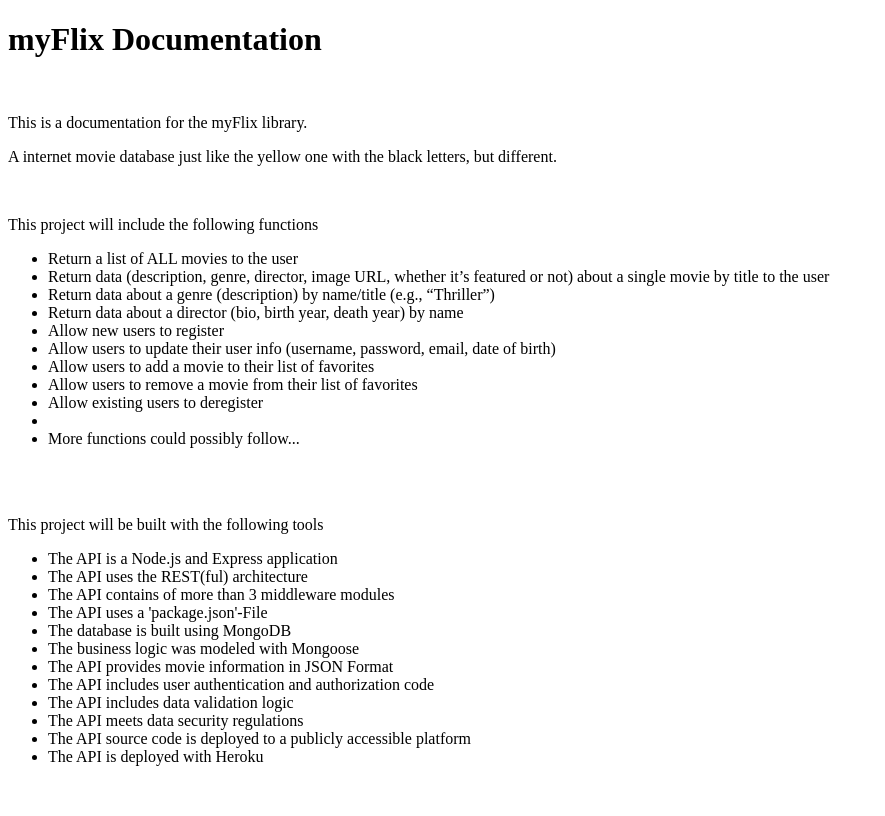
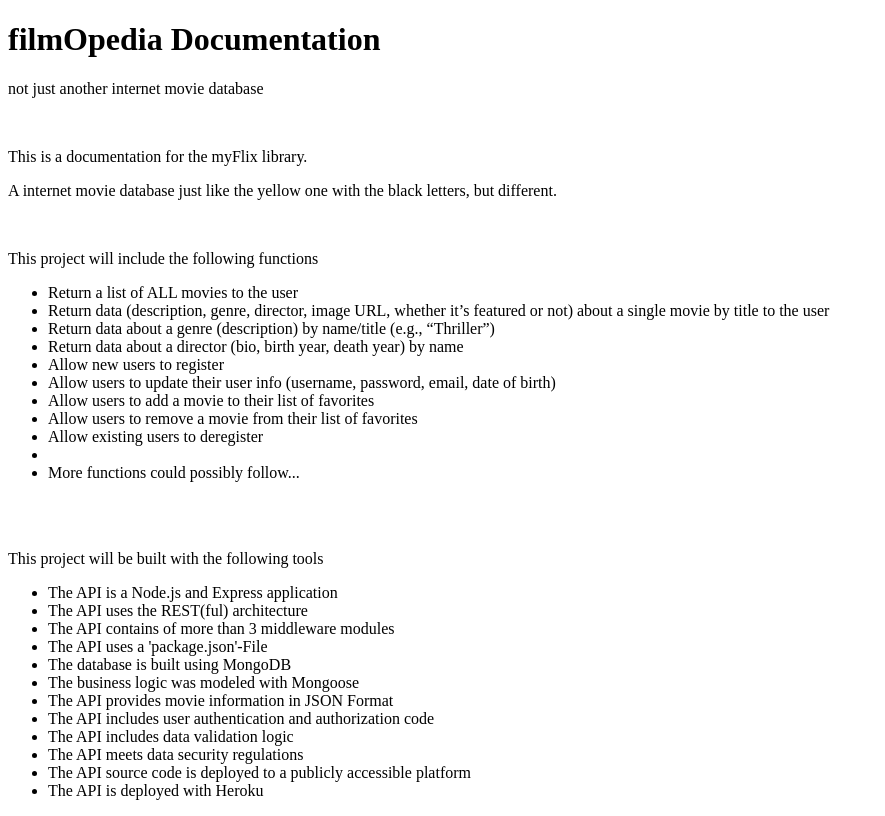
Before and after one commit to danielvonboros/filmOpedia, a plain HTML site: page movie_api/documentation.html in a window 1280 px wide. Shown: the whole page, without its empty margins (0-885 px from the left). Drawn offline with Linux system fonts and the light colour scheme.

Commit message:
change index.html/documentation.html
/index.html
/documentation.html
name updated

```diff
--- a/movie_api/documentation.html
+++ b/movie_api/documentation.html
@@ -2,10 +2,11 @@
 <html lang="en" dir="ltr">
   <head>
     <meta charset="utf-8">
-    <title>myFlix Documentation</title>
+    <title>filmOpedia Documentation</title>
   </head>
   <body>
-    <h1>myFlix Documentation</h1>
+    <h1>filmOpedia Documentation</h1>
+    <p>not just another internet movie database</p>
     <br>
     <p>This is a documentation for the myFlix library.</p>
     <p>A internet movie database just like the yellow one with the black letters, but different.</p>
```
Also changed, not shown: movie_api/index.html (+1 -1 lines).
